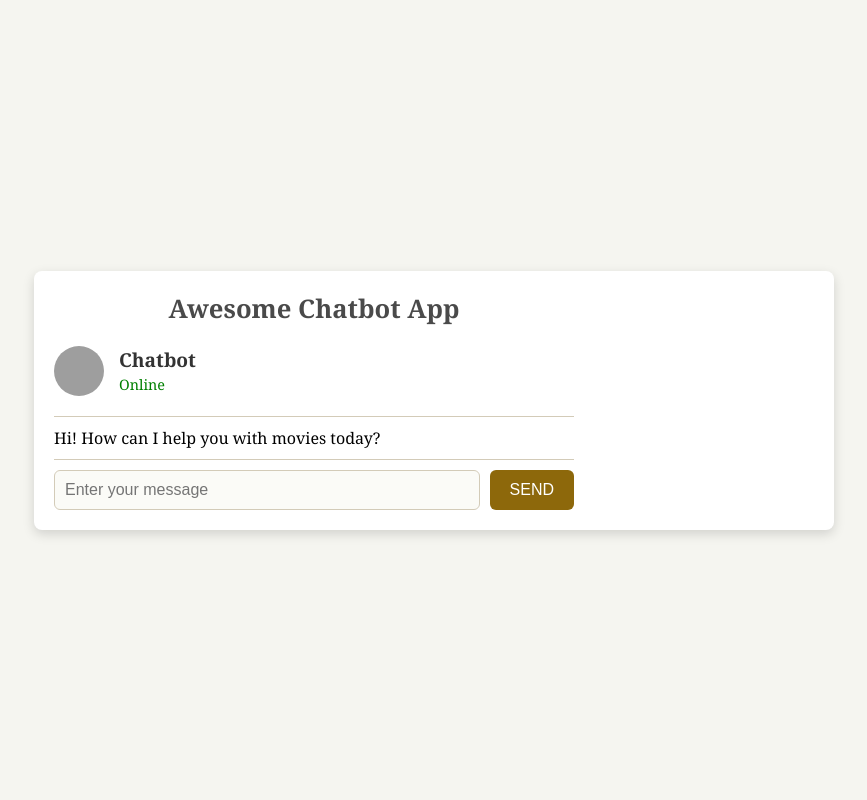
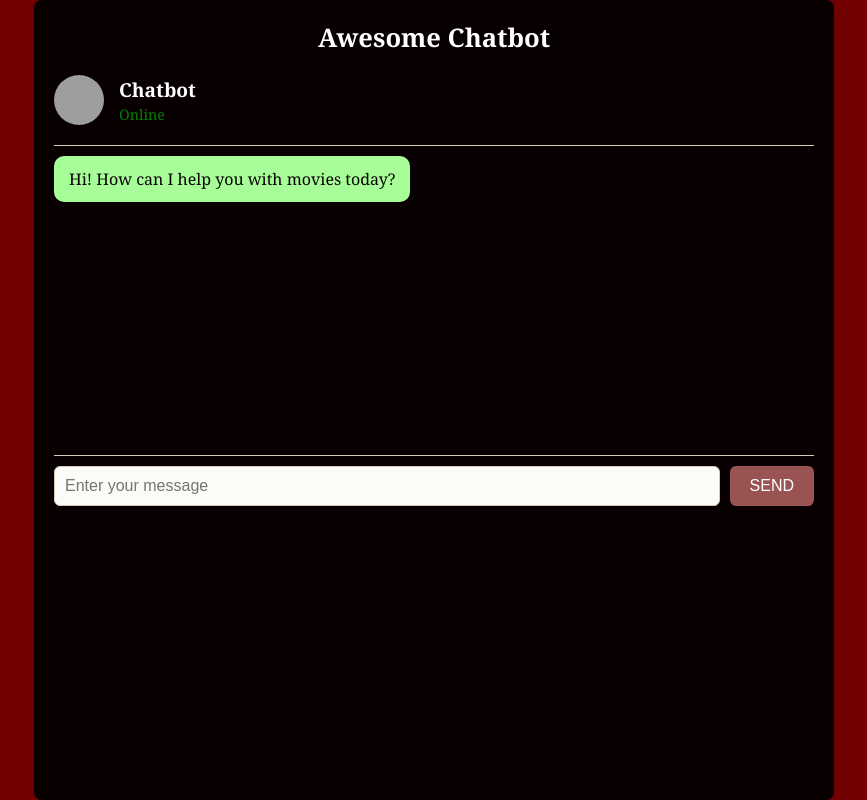
Before and after one commit to omar-albarakeh/AI-Movie-Recommender, a PHP site: page / in a window 1280 px wide. Shown: the whole page, without its empty margins (206-1073 px from the left). Run offline with PHP 8.4, Linux system fonts and the light colour scheme; grey boxes are pictures that could not be loaded.

Commit message:
chatbot <> css updated

```diff
--- a/chatbot/index.html
+++ b/chatbot/index.html
@@ -9,7 +9,7 @@
 <body>
     <div class="container">
      <main class="chat-section">
-            <h1 class="text-center">Awesome Chatbot App</h1>
+            <h1 class="text-center">Awesome Chatbot</h1>
             <div class="media-body">
                 <img src="download.jpeg" class="image-media" alt="Chatbot Icon">
                 <div class="status">
--- a/chatbot/main.js
+++ b/chatbot/main.js
@@ -1,4 +1,3 @@
-
 const chatContainer = document.getElementById("chat-container");
 const userInput = document.getElementById("input-text");
 const sendBtn = document.getElementById("send-btn");
@@ -8,22 +7,29 @@ let messages = [
 ];
 
 function displayMessage(role, text) {
+
     const messageElement = document.createElement("div");
-    messageElement.classList.add("message", role);
+
+    if (role === "user") {
+        messageElement.classList.add("user-message");
+    } else {
+        messageElement.classList.add("bot-message");
+    }
 
     const messageBubble = document.createElement("div");
     messageBubble.classList.add("message-bubble");
     messageBubble.textContent = text;
 
     messageElement.appendChild(messageBubble);
+
     chatContainer.appendChild(messageElement);
+
     chatContainer.scrollTop = chatContainer.scrollHeight;
 }
 
 function toggleButtonState() {
     sendBtn.disabled = !userInput.value.trim();
 }
-
 
 async function sendMessage() {
     const inputText = userInput.value.trim();
@@ -49,16 +55,16 @@ async function sendMessage() {
         if (result.error) throw new Error(result.error);
 
         const assistantMessage = result.choices[0].message.content;
-        displayMessage("assistant", assistantMessage);
+        displayMessage("bot", assistantMessage);
         messages.push({ role: "assistant", content: assistantMessage });
     } catch (error) {
         console.error("Error:", error);
-        displayMessage("assistant", "An error occurred. Please try again.");
+        displayMessage("bot", "An error occurred. Please try again.");
     }
 }
 
 setTimeout(() => {
-    displayMessage("assistant", "Hi! How can I help you with movies today?");
+    displayMessage("bot", "Hi! How can I help you with movies today?");
 }, 1000);
 
 userInput.addEventListener('input', toggleButtonState);
--- a/chatbot/style.css
+++ b/chatbot/style.css
@@ -10,17 +10,18 @@ body {
     align-items: center;
     min-height: 100vh;
     font-family: Georgia, serif;
-    background-color: #f5f5f0;
+    background-color: rgb(114, 0, 0);
 }
 
 .container {
     display: flex;
     width: 100%;
     max-width: 800px;
-    background-color: #ffffff;
+    background-color: #080000;
     border-radius: 8px;
-    box-shadow: 0 4px 12px rgba(0, 0, 0, 0.15);
+    box-shadow: 0 4px 12px rgba(81, 21, 21, 0.15);
     overflow: hidden;
+    height: 100vh;
 }
 
 .history-panel {
@@ -38,7 +39,7 @@ body {
 }
 
 .chat-section {
-    width: 70%;
+    width: 100%;
     display: flex;
     flex-direction: column;
     padding: 20px;
@@ -47,7 +48,7 @@ body {
 .text-center {
     text-align: center;
     font-size: 1.6em;
-    color: #4a4a4a;
+    color: #ffffff;
     margin-bottom: 20px;
 }
 
@@ -67,7 +68,7 @@ body {
 
 .status h5 {
     font-size: 1.2em;
-    color: #333;
+    color: #ffffff;
 }
 
 .status span {
@@ -97,14 +98,14 @@ body {
 }
 
 .bot-message {
-    background-color: #1e9678;
-    color: #4a4a4a;
+    background-color: #a7fd98;
+    color: #080202;
     align-self: flex-start;
 }
 
 .user-message {
-    background-color: #f1a900;
-    color: #ffffff;
+    background-color: #078e9a;
+    color: #000000;
     align-self: flex-end;
 }
 
@@ -132,7 +133,7 @@ body {
 
 .btn-primary {
     padding: 10px 20px;
-    background-color: #35af72;
+    background-color: #9b0000;
     border: none;
     border-radius: 6px;
     color: #ffffff;
@@ -146,7 +147,7 @@ body {
 }
 
 .btn-primary:disabled {
-    background-color: #8d680b;
+    background-color: #9a5353;
     cursor: not-allowed;
 }
 
@@ -161,6 +162,7 @@ body {
     overflow-y: auto;
     max-height: 300px;
 }
+
 .bot-message, .user-message {
     opacity: 0;
     animation: fadeIn 0.5s ease forwards;
```
